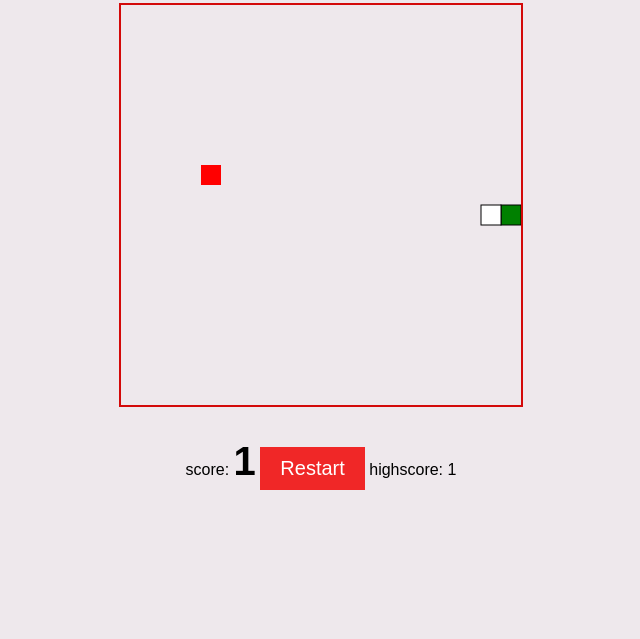
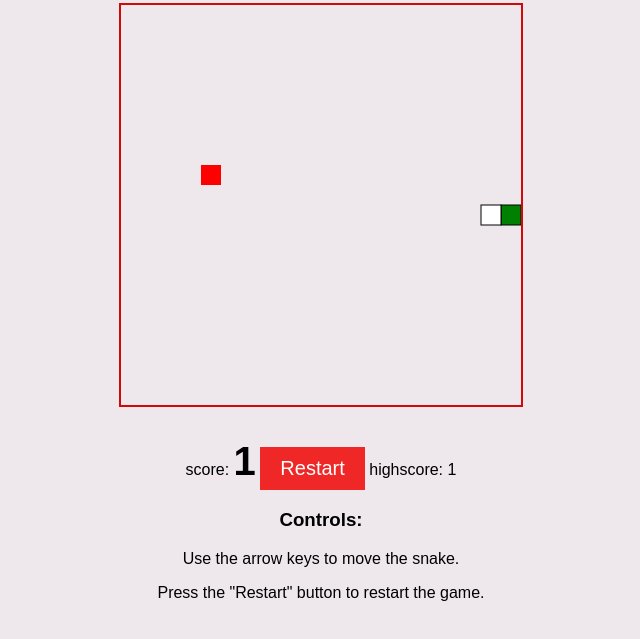
Before and after one commit to Phoenixcoimbra/snake_game, a plain HTML site: page index.html in a window 1280 px wide. Shown: the part 83-722 px from the top of the page, without its empty margins (319-959 px from the left). Drawn offline with Linux system fonts and the light colour scheme.

Commit message:
added instructions

```diff
--- a/index.html
+++ b/index.html
@@ -18,5 +18,11 @@
   <button onclick="restartGame()">Restart</button>
 
   highscore: <span id="highscore"></span>
+
+  <h3>Controls:</h3>
+  <p>Use the arrow keys to move the snake.</p>
+  <p>Press the "Restart" button to restart the game.</p>
+
+
 </body>
 </html>
```
Also changed, not shown: snake-game.js (line endings or trailing spaces).
